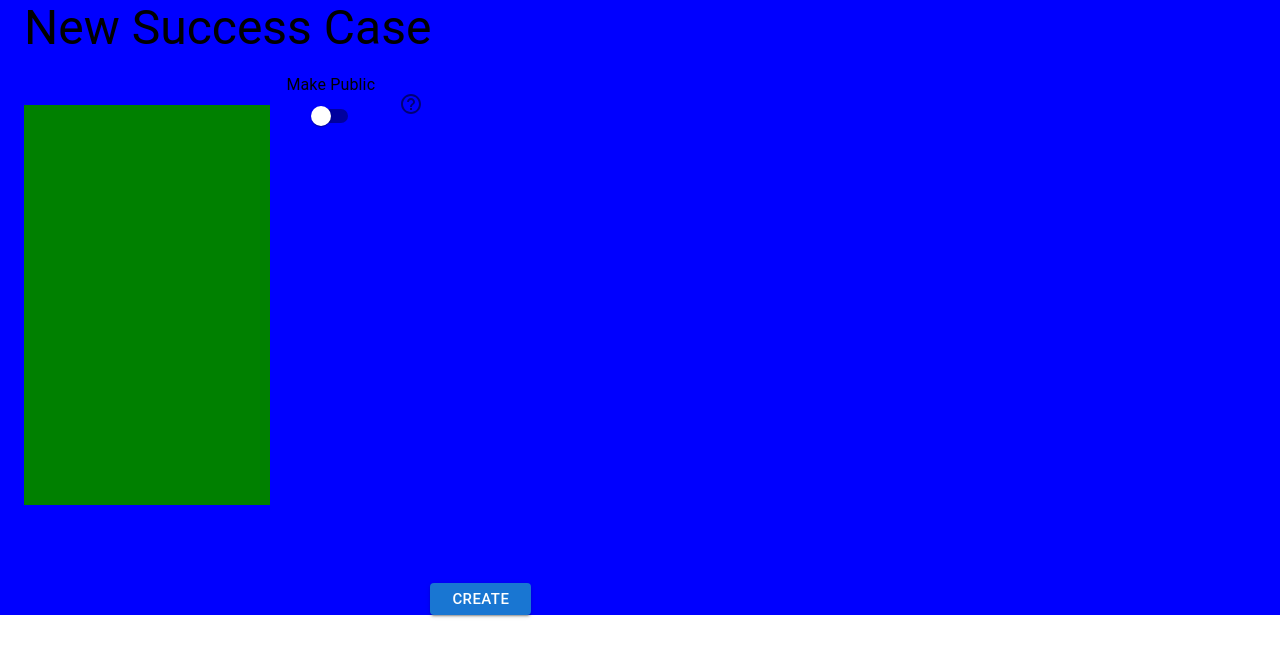
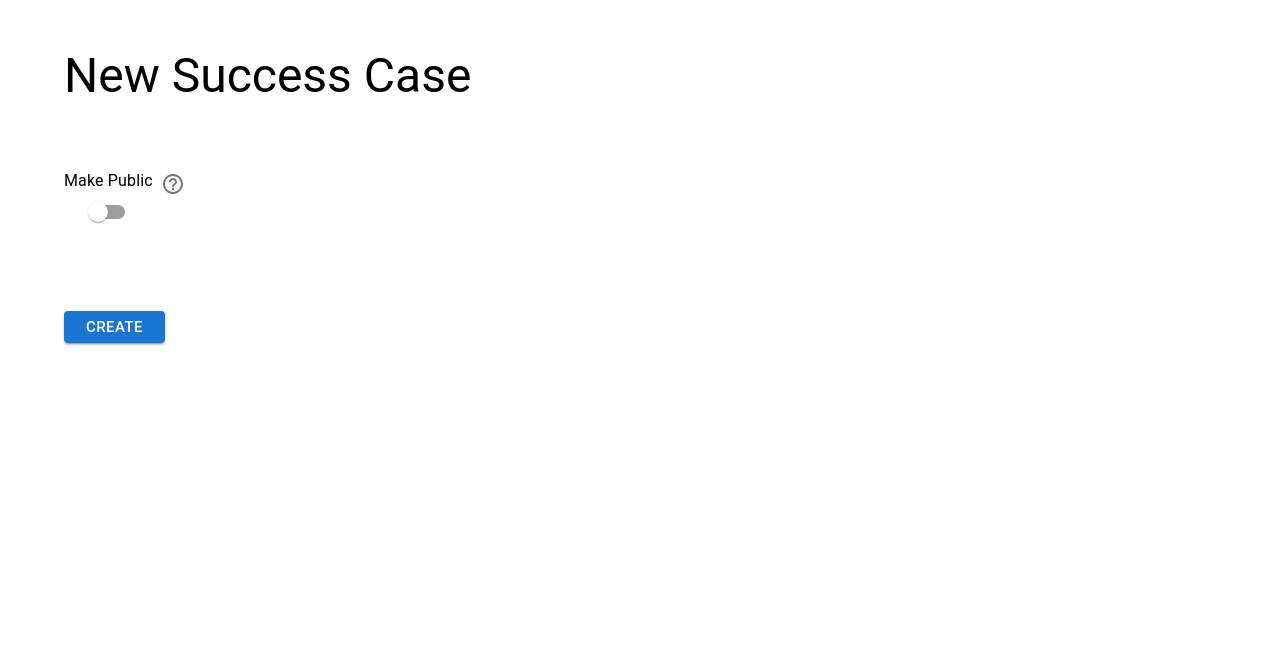
Before and after one commit to gbrizu/success-cases, a React (Create React App) app: page /layout2 in a window 1280 px wide. Shown: the top 656 px of the page. Built offline with nearby package versions, Linux system fonts and the light colour scheme.

Commit message:
23 CSS changes and  grid added.

```diff
--- a/src/components/MainLayout2.js
+++ b/src/components/MainLayout2.js
@@ -1,80 +1,68 @@
-import { Box, Button, Container, FormControlLabel, Grid, IconButton, Switch, TextField, Tooltip, Typography } from "@mui/material";
-import HelpOutlineIcon from '@mui/icons-material/HelpOutline';
+import React from "react";
+import {
+  Button,
+  Container,
+  FormControlLabel,
+  Grid,
+  IconButton,
+  Switch,
+  Tooltip,
+  Typography,
+} from "@mui/material";
+import HelpOutlineIcon from "@mui/icons-material/HelpOutline";
 
-//Este layout es para probar el routing!!!!
 function MainLayout2() {
   return (
-    <Container maxWidth='l' sx={{ bgcolor: 'blue' }}>
-
-      <div id="TITLE">
-
-        <Typography variant="h3" gutterBottom>
+    <Container maxWidth="lg" sx={{ bgcolor: "white", minHeight: "100vh" }}>
+      <Grid container spacing={2}>
+        <Grid item xs={12}>
+          <Typography
+            variant="h3"
+            gutterBottom
+            sx={{ marginLeft: "auto", marginRight: "auto", marginTop: "3rem" }}
+          >
             New Success Case
           </Typography>
-
-      </div>
-      <div id="SEARCH BODY">
-
-        <Grid container justifyContent="center" spacing={0} sx={{
-          justifyContent: "flex-start"
-        }}>
-
-          <Grid key={1} item sx={
-            {
-              width: '20%'
-            }
-          }>
-            <Box
-              sx={{
-                bgcolor: 'green',
-                height: '50vh',
-                marginTop: '2rem'
-
-              }}
-            />
-
         </Grid>
 
-          <Grid key={2} item
-
-            sx={
-              {
-                width: '20%'
-              }
-            }>
-
+        <Grid item xs={12}>
           <FormControlLabel
             value="top"
             control={<Switch color="primary" />}
             label="Make Public"
             labelPlacement="top"
+            sx={{ marginLeft: "auto", marginRight: "auto", marginTop: "2rem" }}
           />
-            <Tooltip title={<h1 style={{ color: "black" }}>If the Make Public option is turned on, any person will be able to see the Client
-              field, if it is OFF, then the Client field will only be displayed to the Success Case creator</h1>}>
+          <Tooltip
+            title={
+              <h1 style={{ color: "black" }}>
+                If the Make Public option is turned on, any person will be able
+                to see the Client field. If it is OFF, then the Client field
+                will only be displayed to the Success Case creator
+              </h1>
+            }
+          >
             <IconButton>
               <HelpOutlineIcon />
             </IconButton>
           </Tooltip>
+        </Grid>
 
-
-            <Button variant="contained" size="large" sx={
-              {
-                height: '2rem',
-                marginTop: '28rem',
-                marginLeft: '10rem',
-
-
-              }
-            }>Create</Button>
-
-
-
+        <Grid item xs={12}>
+          <Button
+            variant="contained"
+            size="large"
+            sx={{
+              height: "2rem",
+              marginTop: { xs: "1rem", md: "4rem" },
+              marginLeft: "auto",
+              marginRight: "auto",
+            }}
+          >
+            Create
+          </Button>
         </Grid>
       </Grid>
-
-
-
-      </div>
     </Container>
   );
 }
```
Lines whose indentation alone changed are shown as unchanged.
